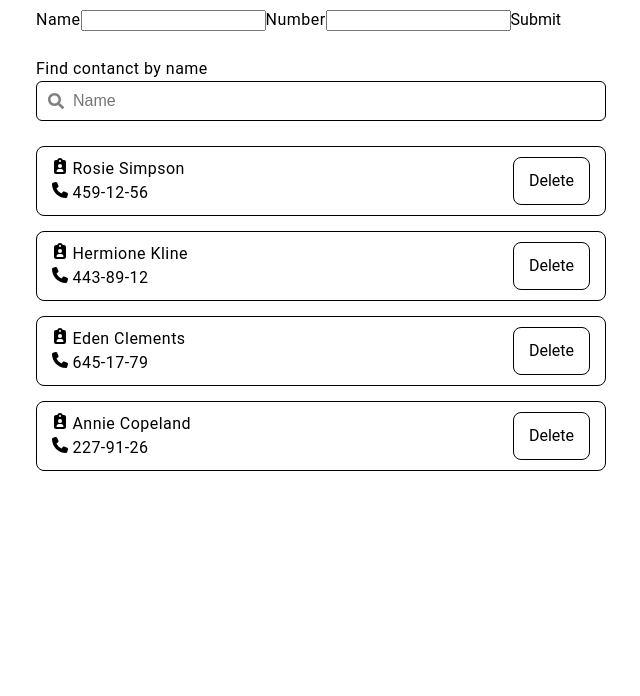
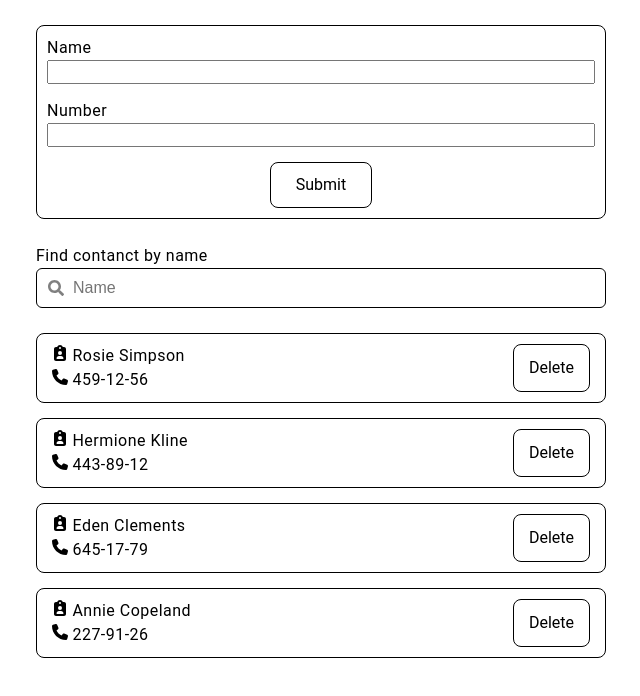
Before and after one commit to Viktor-WEB-D-E-V/phonebook, a React (Vite) app: page / in a window 1280 px wide. Shown: the top 696 px of the page, without its empty margins (319-959 px from the left). Built offline with nearby package versions, Linux system fonts and the light colour scheme.

Commit message:
Add basic styling for ContactForm component

```diff
--- a/src/components/ContactForm/ContactForm.css
+++ b/src/components/ContactForm/ContactForm.css
@@ -0,0 +1,31 @@
+.contact-form {
+  display: flex;
+  flex-direction: column;
+  margin-top: 25px;
+  justify-content: center;
+  align-items: center;
+  gap: 15px;
+
+  border: 1px solid black;
+  border-radius: 8px;
+
+  padding: 10px;
+}
+.form-label {
+  width: 100%;
+}
+.form-input {
+  width: 100%;
+  font-size: 16px;
+}
+.form-submit-btn {
+  border: 1px solid black;
+  border-radius: 8px;
+
+  padding: 10px 25px;
+}
+
+.form-submit-btn:hover {
+  background-color: black;
+  color: white;
+}
--- a/src/components/ContactForm/ContactForm.jsx
+++ b/src/components/ContactForm/ContactForm.jsx
@@ -23,19 +23,21 @@ class ContactForm extends Component {
     const { name, phone } = this.state;
 
     return (
-      <form onSubmit={this.handleOnSubmit}>
-        <label>
+      <form className="contact-form" onSubmit={this.handleOnSubmit}>
+        <label className="form-label">
           Name
           <input
+            className="form-input"
             type="text"
             name="name"
             value={name}
             onChange={this.handleOnChange}
           />
         </label>
-        <label>
+        <label className="form-label">
           Number
           <input
+            className="form-input"
             type="phone"
             name="phone"
             value={phone}
@@ -43,7 +45,9 @@ class ContactForm extends Component {
           />
         </label>
 
-        <button type="submit">Submit</button>
+        <button className="form-submit-btn" type="submit">
+          Submit
+        </button>
       </form>
     );
   }
```
